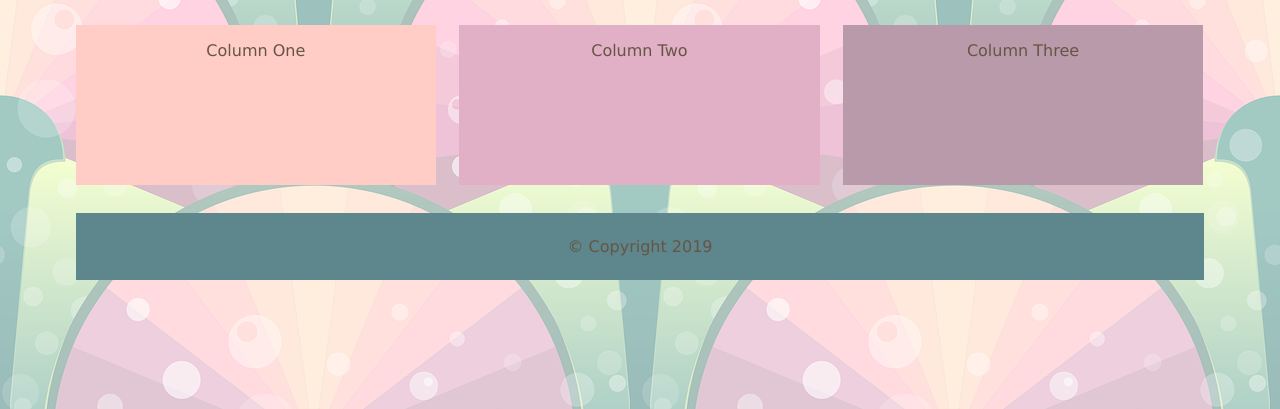
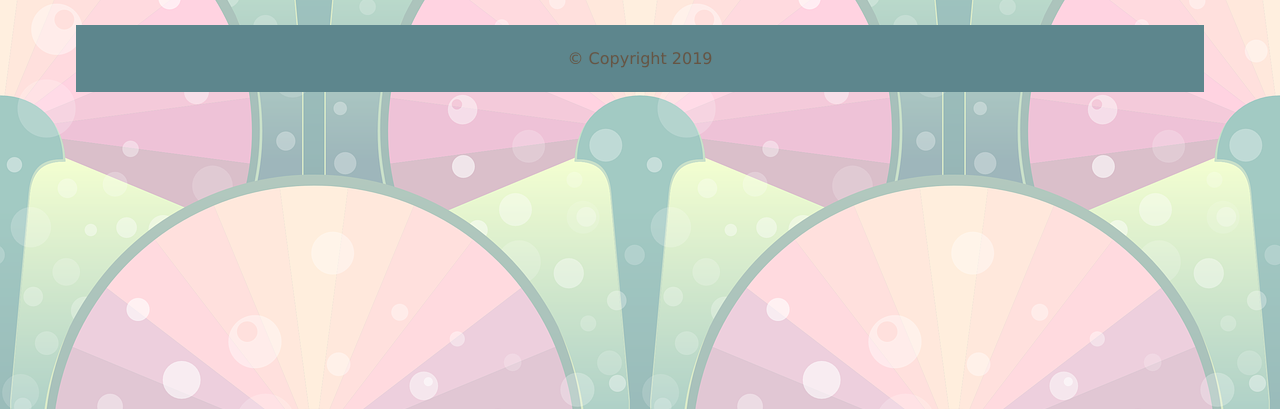
Before and after one commit to cieracwaller/winter2019, a plain HTML site: page index.html in a window 1280 px wide. Shown: the part 391-800 px from the top of the page. Drawn offline with Linux system fonts and the light colour scheme; a web font is replaced by a local one.

Commit message:
Update index.html

```diff
--- a/index.html
+++ b/index.html
@@ -27,15 +27,6 @@
 				<p>Feature</p>
               <p> Welcome to my Website!<br> Not too bad for a first try, eh?</p>
 			</div>
-			<div class="article column1">
-				<p>Column One</p>
-			</div>
-			<div class="article column2">
-				<p>Column Two</p>
-			</div>
-			<div class="article column3">
-				<p>Column Three</p>
-			</div>
 		</div>
 		<div id="footer">
 			<p>&copy; Copyright 2019</p>
```
